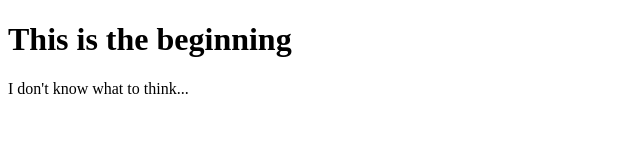
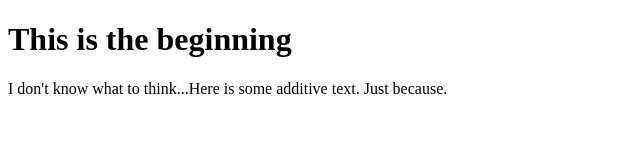
Before and after one commit to tults/CU_demo, a plain HTML site: page index.html in a window 1280 px wide. Shown: the whole page, without its empty margins (0-640 px from the left). Drawn offline with Linux system fonts and the light colour scheme.

Commit message:
added more text to p element

```diff
--- a/index.html
+++ b/index.html
@@ -2,6 +2,6 @@
 <html>
 	<body>
 		<h1>This is the beginning</h1>
-		<p>I don't know what to think...</p>
+		<p>I don't know what to think...Here is some additive text. Just because.</p>
 	</body>
 </html>
```
